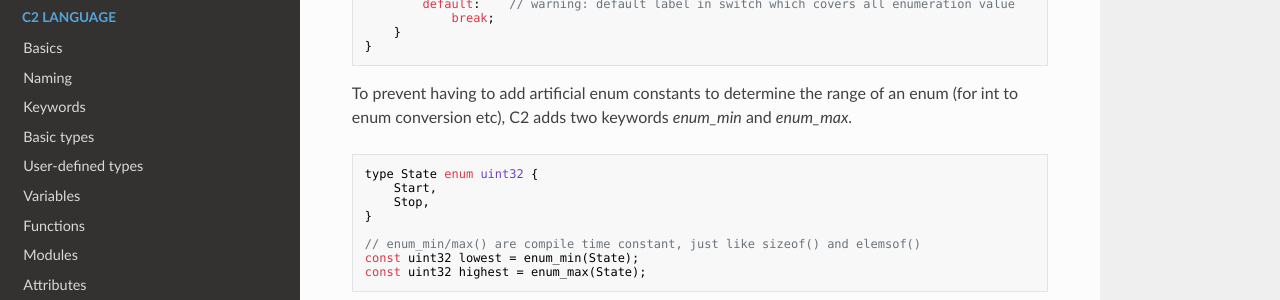
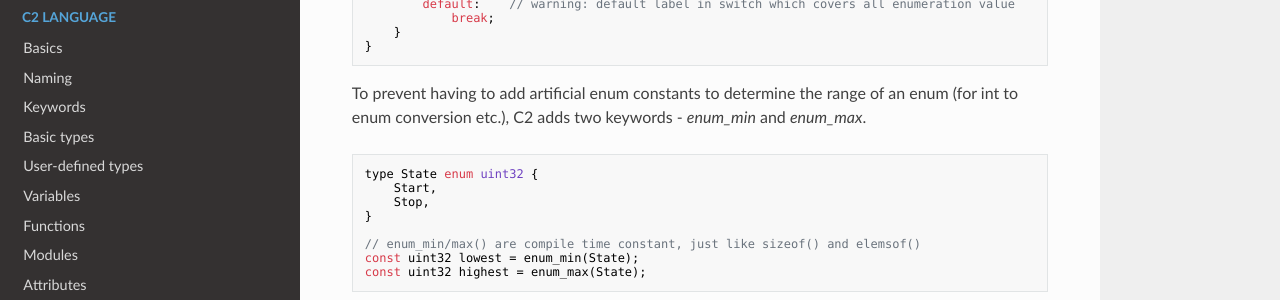
Before and after one commit to c2lang/documentation, an MkDocs documentation site: the page built from documentation/docs/introduction/code_fragments.md, in a window 1280 px wide and 900 px high, scrolled down 1095 px. Shown: the part 174-474 px from the top of the window. Built offline with MkDocs 1.6.1, drawn with Linux system fonts in a browser that asks for light colours; nearby versions of some CDN libraries; old or Windows-style settings are respelled for this version of MkDocs; some of the changed text lies outside the part shown.

````diff
--- a/documentation/docs/introduction/code_fragments.md
+++ b/documentation/docs/introduction/code_fragments.md
@@ -78,7 +78,7 @@ func void demo_enum(Height h) {
 ```
 
 To prevent having to add artificial enum constants to determine the range of an enum (for int to enum
-conversion etc), C2 adds two keywords _enum_min_ and _enum_max_.
+conversion etc.), C2 adds two keywords - _enum_min_ and _enum_max_.
 
 ```c
 type State enum uint32 {
````
Also changed, not shown: other parts of documentation/docs/introduction/code_fragments.md (+3 -3 lines).
